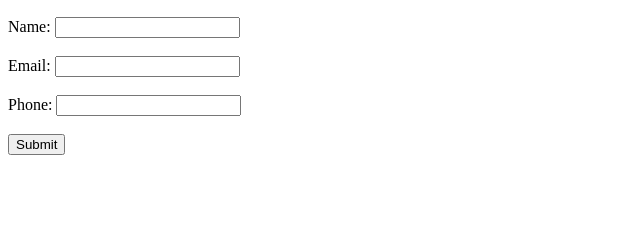
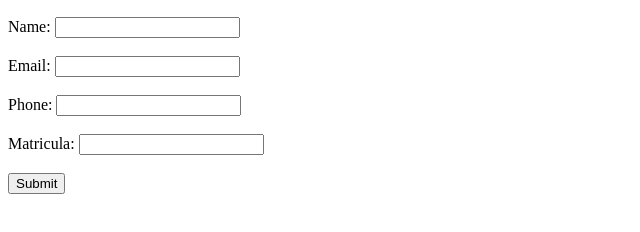
Before and after one commit to Brayan-chan/mongoform, a website: page public/index.html in a window 1280 px wide. Shown: the part 110-342 px from the top of the page, without its empty margins (0-640 px from the left). Drawn offline with Linux system fonts and the light colour scheme.

Commit message:
Agregar campo 'matricula' al formulario en index.html

```diff
--- a/public/index.html
+++ b/public/index.html
@@ -16,6 +16,8 @@
         <input type="email" id="email" name="email" required><br><br>
         <label for="phone">Phone:</label>
         <input type="tel" id="phone" name="phone" required><br><br>
+        <label for="matricula">Matricula:</label>
+        <input type="text" id="matricula" name="matricula" required><br><br>
         <input type="submit" value="Submit">
     </form>
 </body>
```
